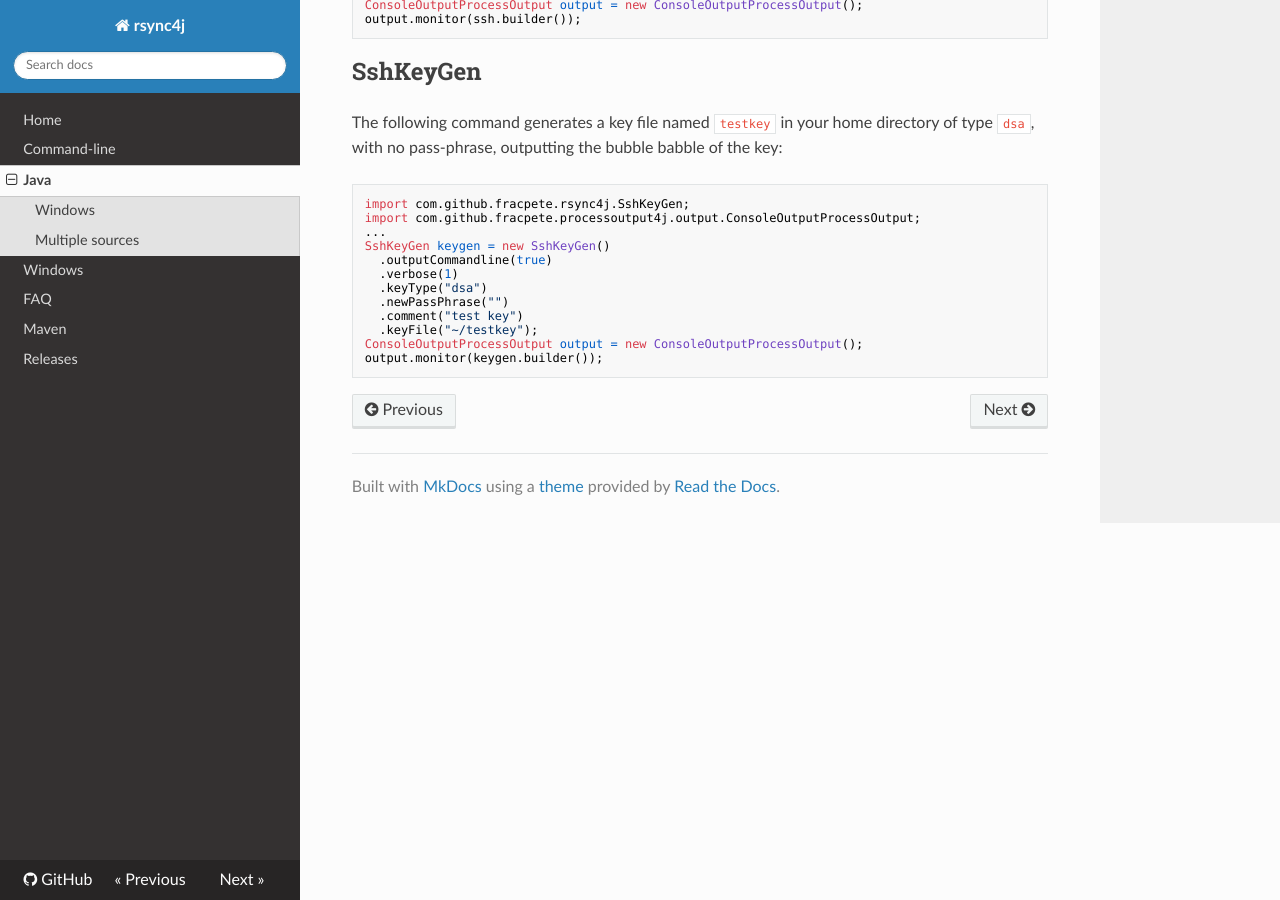
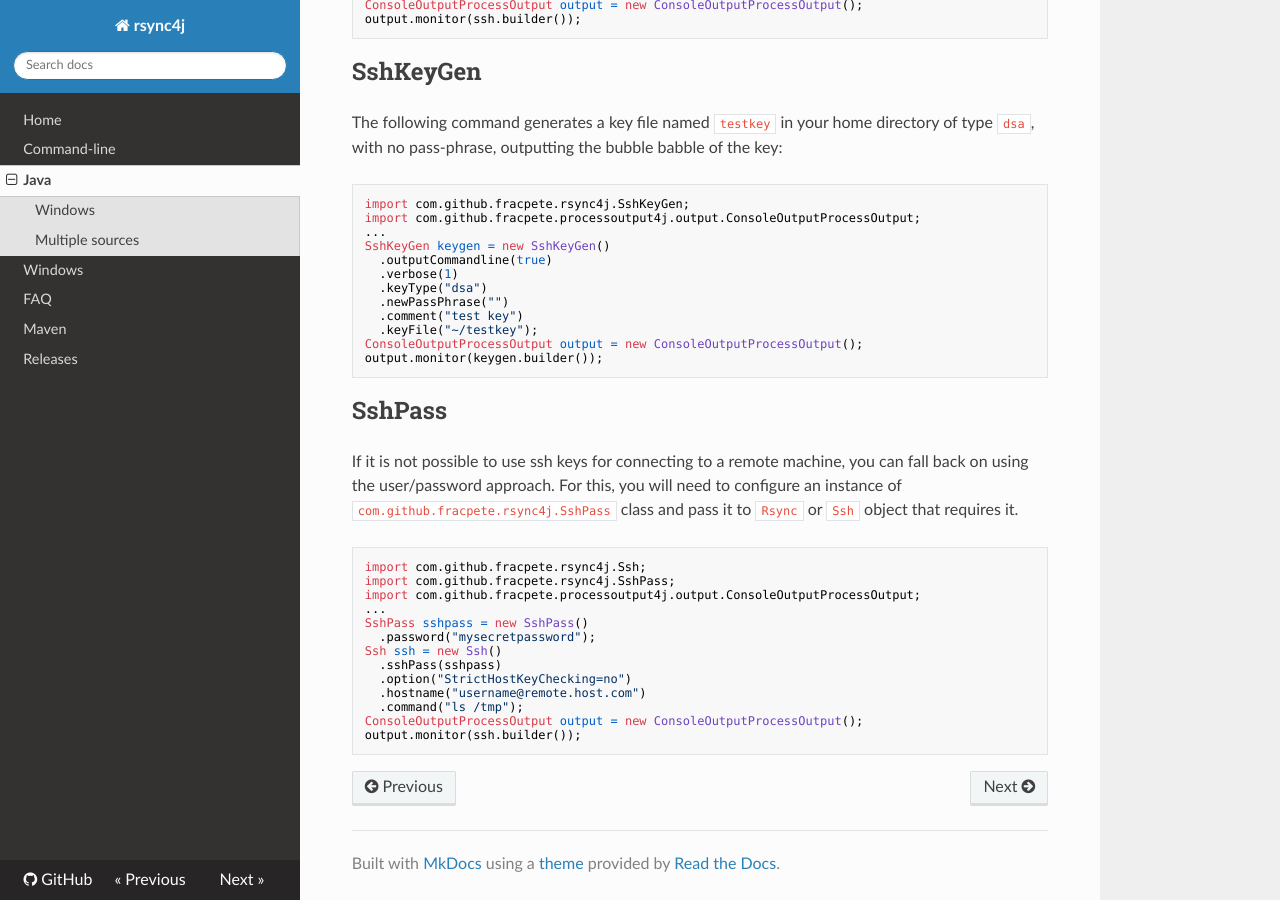
Before and after one commit to fracpete/rsync4j, an MkDocs documentation site: the page built from docs/java.md, in a window 1280 px wide and 900 px high, scrolled down 3094 px. Built offline with MkDocs 1.6.1, drawn with Linux system fonts in a browser that asks for light colours; nearby versions of some CDN libraries; old or Windows-style settings are respelled for this version of MkDocs.

Commit message:
added section on SshPass

````diff
--- a/docs/java.md
+++ b/docs/java.md
@@ -202,3 +202,26 @@ SshKeyGen keygen = new SshKeyGen()
 ConsoleOutputProcessOutput output = new ConsoleOutputProcessOutput();
 output.monitor(keygen.builder());
 ```
+
+## SshPass
+
+If it is not possible to use ssh keys for connecting to a remote machine, you
+can fall back on using the user/password approach. For this, you will need
+to configure an instance of `com.github.fracpete.rsync4j.SshPass` class
+and pass it to `Rsync` or `Ssh` object that requires it.
+
+```java
+import com.github.fracpete.rsync4j.Ssh;
+import com.github.fracpete.rsync4j.SshPass;
+import com.github.fracpete.processoutput4j.output.ConsoleOutputProcessOutput;
+...
+SshPass sshpass = new SshPass()
+  .password("mysecretpassword");
+Ssh ssh = new Ssh()
+  .sshPass(sshpass)
+  .option("StrictHostKeyChecking=no")
+  .hostname("username@remote.host.com")
+  .command("ls /tmp");
+ConsoleOutputProcessOutput output = new ConsoleOutputProcessOutput();
+output.monitor(ssh.builder());
+```
````
